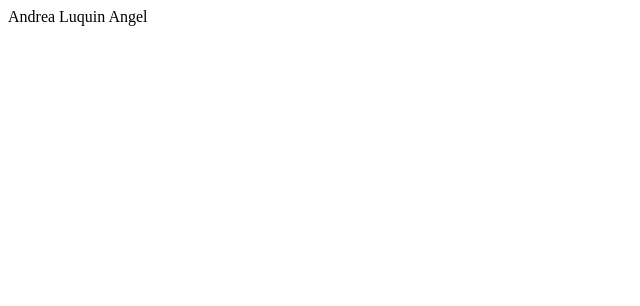
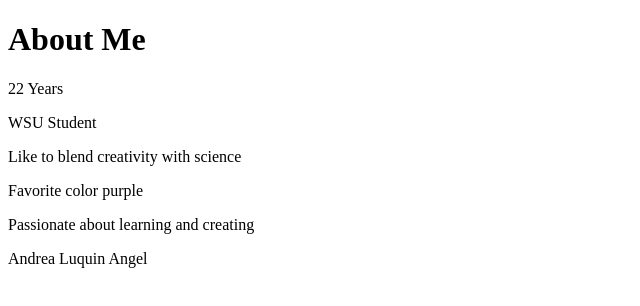
Before and after one commit to andrealuquin/WebPortfolioJournal, a plain HTML site: page homepage.html in a window 1280 px wide. Shown: the whole page, without its empty margins (0-640 px from the left). Drawn offline with Linux system fonts and the light colour scheme.

Commit message:
started draft bio

```diff
--- a/homepage.html
+++ b/homepage.html
@@ -5,10 +5,17 @@
     <meta name = "keywords" content = "notebook, journal" />
     <meta name = "description" content = "Personal Journal Porfolio" />
     <meta name = "viewport" content ="width=device-width, initial-scale=1.0" />
-    <title>Page Cover</title>
-    <link rel = "stylesheet" type= "css" href = "style.css" />
+    <title>Andrea's Journal</title>
+    <link rel = "stylesheet" type= "text/css" href = "style.css" />
 </head>
 <body>
+<h1>About Me</h1>
+<!--Turn into list later-->
+<p>22 Years</p>
+<p>WSU Student</p>
+<p>Like to blend creativity with science</p>
+<p>Favorite color purple</p>
+<p>Passionate about learning and creating</p>
     Andrea Luquin Angel
     <script language = "JavaScript">
         alert("This is a journal website")
```
